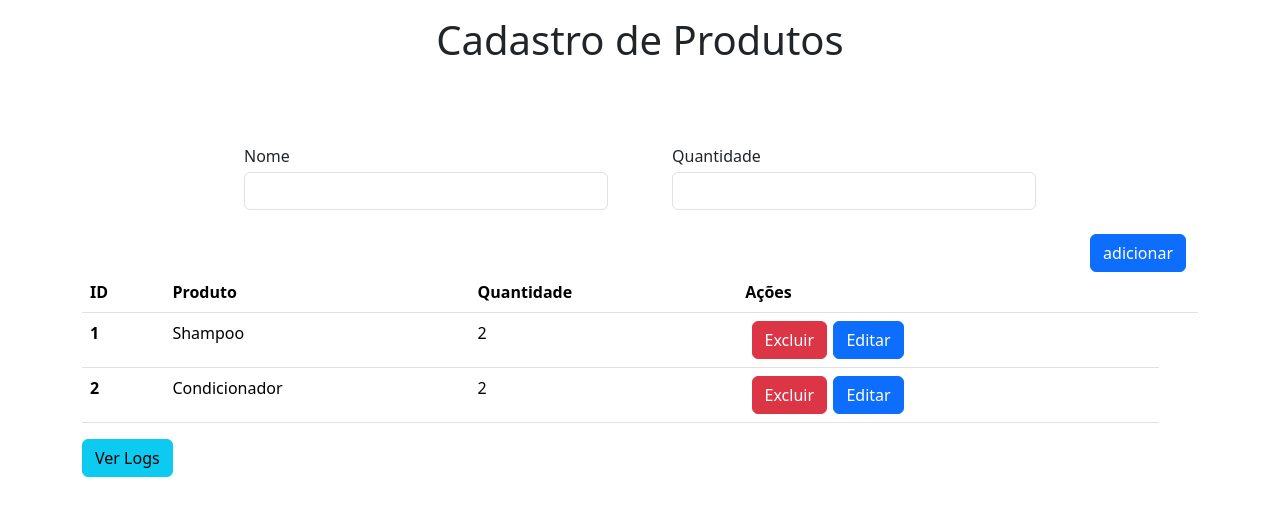
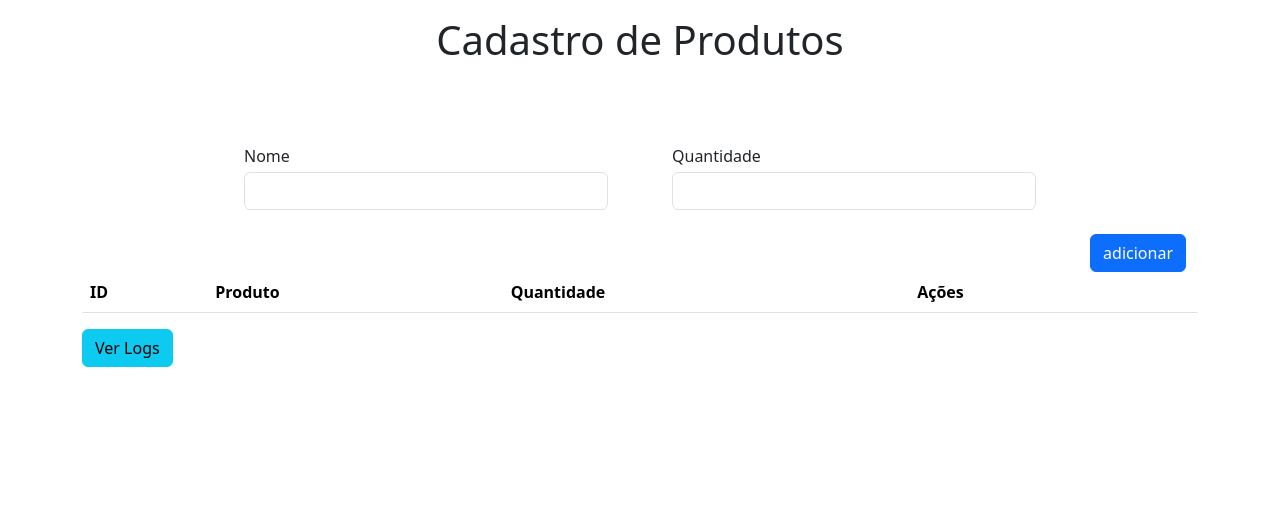
Before and after one commit to brunozer0/crud-Angular, an Angular app: page / in a window 1280 px wide. Shown: the top 516 px of the page. Built offline with nearby package versions, Linux system fonts and the light colour scheme.

Commit message:
defaults removidos

```diff
--- a/src/app/cadastro/cadastro.component.service.ts
+++ b/src/app/cadastro/cadastro.component.service.ts
@@ -5,13 +5,7 @@ import { StockRegister } from "../model/stockRegister";
     providedIn: "root"
 })
 export class CadastroService {
-    products: StockRegister[] = [{
-        name: "Shampoo",
-        amount: 2
-    }, {
-        name: "Condicionador",
-        amount: 2
-    }]
+    products: StockRegister[] = []
 
     add(name: string, amount: number): void {
 
```
